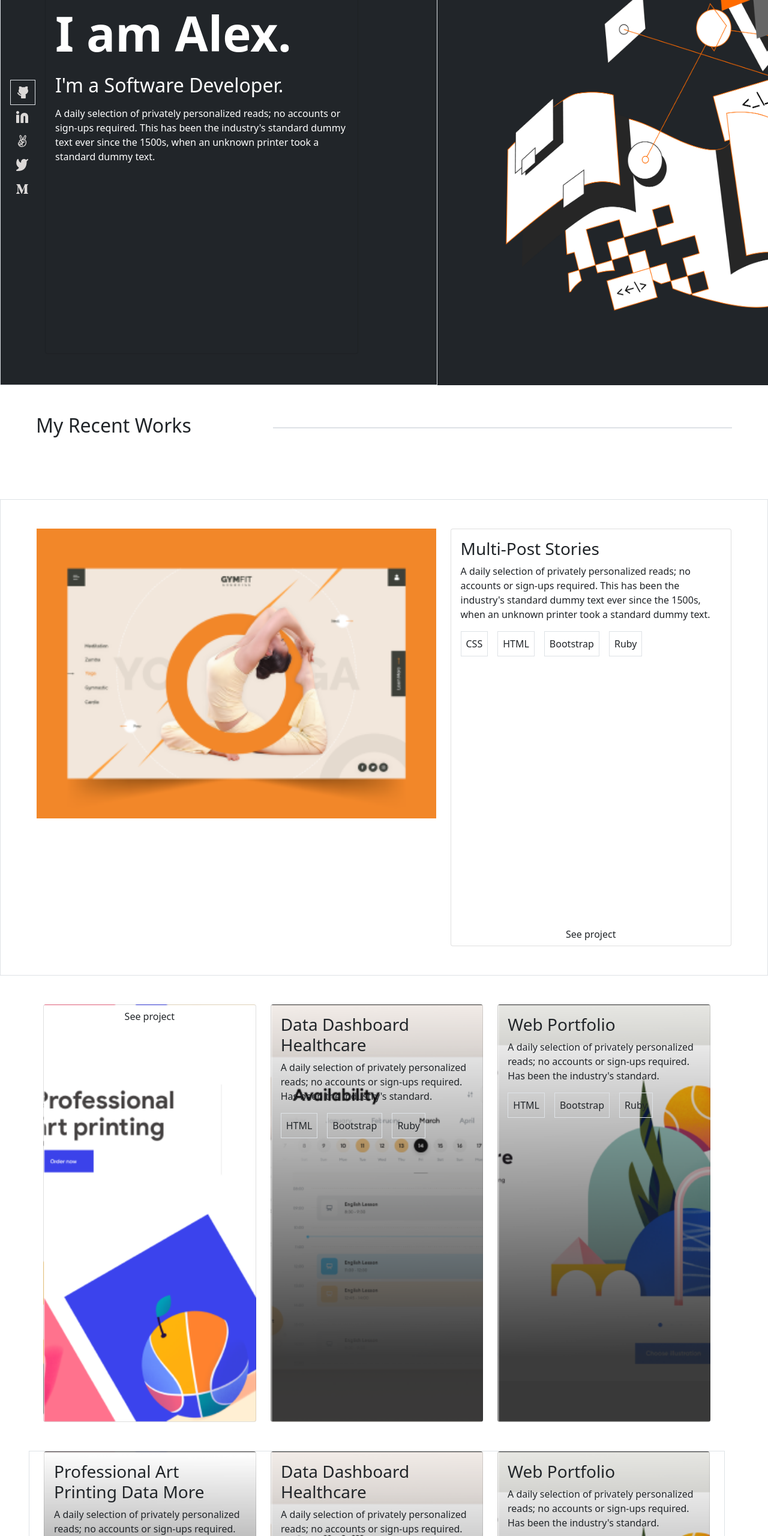
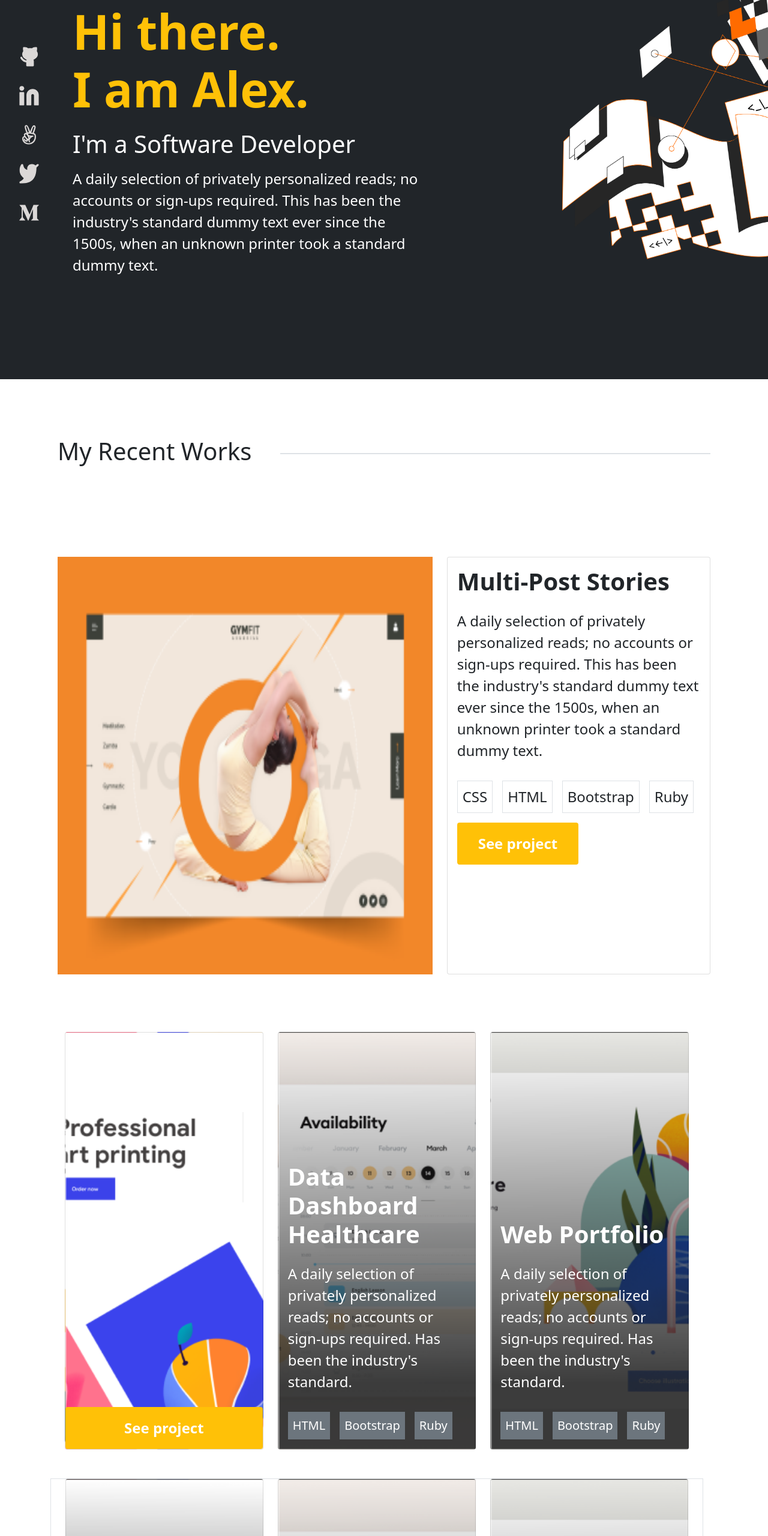
Before and after one commit to Drod86/bootstrap-portfolio, a plain HTML site: page index.html in a window 1280 px wide. Shown: the part 240-2800 px from the top of the page at 60% size. Drawn offline with nearby package versions, Linux system fonts and the light colour scheme.

Commit message:
Styled buttons and project cards

```diff
--- a/index.html
+++ b/index.html
@@ -1,4 +1,4 @@
-ar<!DOCTYPE html>
+<!DOCTYPE html>
 <html lang="en">
   <head>
     <meta charset="UTF-8" />
@@ -16,12 +16,12 @@ ar<!DOCTYPE html>
       integrity="sha384-MrcW6ZMFYlzcLA8Nl+NtUVF0sA7MsXsP1UyJoMp4YLEuNSfAP+JcXn/tWtIaxVXM"
       crossorigin="anonymous"
     ></script>
-    <link rel="stylesheet" href="styles.css">
+    <link rel="stylesheet" href="styles.css" />
   </head>
   <body>
-    <div class="container-fluid p-0">
-      <ul class="navbar navbar-light bg-secondary m-0">
-        <a class="navbar-brand text-white h1" href="#">My Logo</a>
+    <div class="container-fluid p-5 pt-0 pb-0 bg-secondary">
+      <ul class="navbar navbar-light m-5 mt-0 mb-0 fs-4">
+        <a class="navbar-brand text-white h1 fs-2" href="#">My Logo</a>
         <nav class="nav">
           <a class="nav-link text-white" href="#portfolio">portfolio</a>
           <a class="nav-link text-white" href="#about">about</a>
@@ -30,50 +30,77 @@ ar<!DOCTYPE html>
             class="nav-link text-white"
             href="mailto: daniel.r.rodriguez86@gmail.com"
           >
-            <img src="./Images/Main/Msg-Icon.png" alt="email" />
+            <img height="20" src="./Images/Main/Msg-Icon.png" alt="email" />
           </a>
         </nav>
       </ul>
     </div>
     <!-- MAIN -->
-    <main class="bg-dark min-vh-100 d-flex justify-content-between">
-      <div class="d-flex gap-3 p-3 min-vh-100 align-items-center border">
+    <main
+      class="bg-dark min-vh-100 d-flex justify-content-between align-items-center"
+    >
+      <div class="d-flex gap-4 p-3 min-vh-100 align-items-center">
         <ul class="d-flex flex-column list-unstyled">
-          <li class="border">
+          <li class="">
             <a>
-              <img src="./Images/Main/Social/GitHub.svg" alt="GitHub profile" />
+              <img
+                height="65"
+                src="./Images/Main/Social/GitHub.svg"
+                alt="GitHub profile"
+              />
             </a>
           </li>
           <li>
             <a>
-              <img src="./Images/Main/Social/Linkedin.svg" alt="Linkedin profile" />
+              <img
+                height="65"
+                src="./Images/Main/Social/Linkedin.svg"
+                alt="Linkedin profile"
+              />
             </a>
           </li>
           <li>
             <a>
-              <img src="./Images/Main/Social/Angelist.svg" alt="Angelist profile" />
+              <img
+                height="65"
+                src="./Images/Main/Social/Angelist.svg"
+                alt="Angelist profile"
+              />
             </a>
           </li>
           <li>
             <a>
-              <img src="./Images/Main/Social/Twitter.svg" alt="Twitter profile" />
+              <img
+                height="65"
+                src="./Images/Main/Social/Twitter.svg"
+                alt="Twitter profile"
+              />
             </a>
           </li>
           <li>
             <a>
-              <img src="./Images/Main/Social/Medium.svg" alt="Medium profile" />
+              <img
+                height="65"
+                src="./Images/Main/Social/Medium.svg"
+                alt="Medium profile"
+              />
             </a>
           </li>
         </ul>
 
-        <div class="card bg-transparent text-white w-75">
-          <div class="card-body d-flex flex-column gap-3">
-            <h1 class="card-title display-1 fw-bold d-flex flex-column">
-              <span>Hi there.</span> <span>I am Alex.</span>
+        <div class="bg-transparent text-white w-75">
+          <div
+            class="card-body d-flex flex-column gap-3 justify-content-center"
+          >
+            <h1
+              class="card-title display-1 fw-bold d-flex flex-column $orange-500 text-warning"
+            >
+              <span>Hi there.</span>
+              <span>I am Alex.</span>
             </h1>
-            <h2 class="card-subtitle">I'm a Software Developer.</h2>
+            <h2 class="card-subtitle h1">I'm a Software Developer</h2>
 
-            <p class="card-text">
+            <p class="card-text fs-4 fs-3">
               A daily selection of privately personalized reads; no accounts or
               sign-ups required. This has been the industry's standard dummy
               text ever since the 1500s, when an unknown printer took a standard
@@ -89,43 +116,44 @@ ar<!DOCTYPE html>
 
     <!-- RECENT WORK -->
 
-    <div class="container-fluid p5 d-flex flex-column gap-5">
-
+    <div class="container-fluid p-5 d-flex flex-column gap-5">
       <!-- Title -->
-      <div class="row align-items-center p-5 ">
-        <div class="col-sm-4 h2">My Recent Works</div>
+      <div class="row align-items-center p-5">
+        <div class="col-sm-4 h1">My Recent Works</div>
         <div class="col-sm-8">
           <div class="border"></div>
         </div>
       </div>
 
       <!-- Feature project -->
-      <div class="row border p-5">
+      <div class="row p-5">
         <!-- Image -->
         <div class="col-7">
-          <img class="w-100" src="Images/Work/Work-img-1.png" alt="" />
+          <img class="w-100 h-100" src="Images/Work/Work-img-1.png" alt="" />
         </div>
         <!-- Card description -->
         <div class="col-5">
           <div class="card w-100">
-            <div class="card-body">
-              <h3 class="card-title">Multi-Post Stories</h3>
+            <div class="card-body d-flex flex-column gap-3">
+              <h3 class="card-title display-6 fw-bold">Multi-Post Stories</h3>
 
-              <p class="card-text">
+              <p class="card-text fs-4">
                 A daily selection of privately personalized reads; no accounts
                 or sign-ups required. This has been the industry's standard
-                dummy text ever since the 1500s, when an unknown printer took
-                a standard dummy text.
+                dummy text ever since the 1500s, when an unknown printer took a
+                standard dummy text.
               </p>
 
-              <div class="d-flex justify-content-start gap-3">
+              <div class="d-flex justify-content-start gap-3 fs-4">
                 <div class="border text-center p-2">CSS</div>
                 <div class="border text-center p-2">HTML</div>
                 <div class="border text-center p-2">Bootstrap</div>
                 <div class="border text-center p-2">Ruby</div>
               </div>
+              <a class="btn bg-warning text-white fs-4 fw-bold w-50 p-3" href=""
+                >See project</a
+              >
             </div>
-            <a class="btn" href="">See project</a>
           </div>
         </div>
       </div>
@@ -133,49 +161,61 @@ ar<!DOCTYPE html>
       <!-- CARD SECTION -->
 
       <!-- Row-1 -->
-      <div class="row w-100 d-flex justify-content-center p-5 pb-0 pt-0">
-        <div class="row ">
+      <div
+        class="row w-100 d-flex justify-content-center p-5 pb-0 pt-0 text-white"
+      >
+        <div class="row">
           <!-- card1 -->
-          <div class="col-4 ">
-            <div class="card  h-100 card-1">
-
-              <a class="btn" href="">See project</a>
+          <div class="col-4">
+            <div
+              class="card h-100 card-1 d-flex flex-column justify-content-end"
+            >
+              <a class="btn bg-warning text-white fs-4 fw-bold p-3" href=""
+                >See project</a
+              >
             </div>
           </div>
           <!-- Card 2 -->
           <div class="col-4">
             <div class="card w-100 card-2">
-              <div class="card-body">
-                <h3 class="card-title">Data Dashboard Healthcare</h3>
+              <div
+                class="card-body d-flex flex-column justify-content-end gap-3"
+              >
+                <h3 class="card-title display-6 fw-bold">
+                  Data Dashboard Healthcare
+                </h3>
 
-                <p class="card-text">
-                  A daily selection of privately personalized reads; no accounts or sign-ups required. Has been the industry's standard.
+                <p class="card-text fs-4">
+                  A daily selection of privately personalized reads; no accounts
+                  or sign-ups required. Has been the industry's standard.
                 </p>
 
-                <div class="d-flex justify-content-start gap-3">
-                  <div class="border text-center p-2">HTML</div>
-                  <div class="border text-center p-2">Bootstrap</div>
-                  <div class="border text-center p-2">Ruby</div>
+                <div class="d-flex justify-content-start gap-3 fs-5">
+                  <div class="text-center p-2 bg-secondary">HTML</div>
+                  <div class="text-center p-2 bg-secondary">Bootstrap</div>
+                  <div class="text-center p-2 bg-secondary">Ruby</div>
                 </div>
               </div>
-
             </div>
           </div>
           <!-- Card 3 -->
           <div class="col-4">
             <div class="card w-100 card-3">
-              <div class="card-body">
-                <h3 class="card-title">Web Portfolio</h3>
+              <div
+                class="card-body d-flex flex-column justify-content-end border-warning gap-3"
+              >
+                <h3 class="card-title display-6 fw-bold">Web Portfolio</h3>
 
-                  <p class="card-text">
-                    A daily selection of privately personalized reads; no accounts or sign-ups required. Has been the industry's standard.
-                  </p>
+                <p class="card-text fs-4">
+                  A daily selection of privately personalized reads; no accounts
+                  or sign-ups required. Has been the industry's standard.
+                </p>
 
-                  <div class="d-flex justify-content-start gap-3">
-                    <div class="border text-center p-2">HTML</div>
-                    <div class="border text-center p-2">Bootstrap</div>
-                    <div class="border text-center p-2">Ruby</div>
-                  </div>
+                <div class="d-flex justify-content-start gap-3 fs-5">
+                  <div class="text-center p-2 bg-secondary">HTML</div>
+                  <div class="text-center p-2 bg-secondary">Bootstrap</div>
+                  <div class="text-center p-2 bg-secondary">Ruby</div>
+                </div>
               </div>
             </div>
           </div>
@@ -183,68 +223,79 @@ ar<!DOCTYPE html>
       </div>
 
       <!-- Row-2 -->
-      <div class="row w-100 d-flex justify-content-center p-5 pb-0 pt-0">
+      <div
+        class="row w-100 d-flex justify-content-center p-5 pb-0 pt-0 text-white"
+      >
         <div class="row border">
           <!-- Card 4 -->
           <div class="col-4">
             <div class="card w-100 card-4">
-              <div class="card-body">
-                <h3 class="card-title">Professional Art Printing Data More</h3>
+              <div
+                class="card-body d-flex flex-column justify-content-end border-warning gap-3"
+              >
+                <h3 class="card-title display-6 fw-bold">
+                  Professional Art Printing Data More
+                </h3>
 
-                <p class="card-text">
-                  A daily selection of privately personalized reads; no accounts or sign-ups required. Has been the industry's standard.
+                <p class="card-text fs-4">
+                  A daily selection of privately personalized reads; no accounts
+                  or sign-ups required. Has been the industry's standard.
                 </p>
 
-                <div class="d-flex justify-content-start gap-3">
-                  <div class="border text-center p-2">HTML</div>
-                  <div class="border text-center p-2">Bootstrap</div>
-                  <div class="border text-center p-2">Ruby</div>
+                <div class="d-flex justify-content-start gap-3 fs-5">
+                  <div class="text-center p-2 bg-secondary">HTML</div>
+                  <div class="text-center p-2 bg-secondary">Bootstrap</div>
+                  <div class="text-center p-2 bg-secondary">Ruby</div>
                 </div>
               </div>
-
             </div>
           </div>
           <!-- Card 5 -->
           <div class="col-4">
             <div class="card w-100 card-2">
-              <div class="card-body">
-                <h3 class="card-title">Data Dashboard Healthcare</h3>
+              <div
+                class="card-body d-flex flex-column justify-content-end border-warning gap-3"
+              >
+                <h3 class="card-title display-6 fw-bold">
+                  Data Dashboard Healthcare
+                </h3>
 
-                <p class="card-text">
-                  A daily selection of privately personalized reads; no accounts or sign-ups required. Has been the industry's standard.
+                <p class="card-text fs-4">
+                  A daily selection of privately personalized reads; no accounts
+                  or sign-ups required. Has been the industry's standard.
                 </p>
 
-                <div class="d-flex justify-content-start gap-3">
-                  <div class="border text-center p-2">HTML</div>
-                  <div class="border text-center p-2">Bootstrap</div>
-                  <div class="border text-center p-2">Ruby</div>
+                <div class="d-flex justify-content-start gap-3 fs-5">
+                  <div class="text-center p-2 bg-secondary">HTML</div>
+                  <div class="text-center p-2 bg-secondary">Bootstrap</div>
+                  <div class="text-center p-2 bg-secondary">Ruby</div>
                 </div>
               </div>
-
             </div>
           </div>
           <!-- Card 6 -->
           <div class="col-4">
             <div class="card w-100 card-3">
-              <div class="card-body">
-                <h3 class="card-title">Web Portfolio</h3>
+              <div
+                class="card-body d-flex flex-column justify-content-end border-warning gap-3"
+              >
+                <h3 class="card-title display-6 fw-bold">Web Portfolio</h3>
 
-                  <p class="card-text">
-                    A daily selection of privately personalized reads; no accounts or sign-ups required. Has been the industry's standard.
-                  </p>
+                <p class="card-text fs-4">
+                  A daily selection of privately personalized reads; no accounts
+                  or sign-ups required. Has been the industry's standard.
+                </p>
 
-                  <div class="d-flex justify-content-start gap-3">
-                    <div class="border text-center p-2">HTML</div>
-                    <div class="border text-center p-2">Bootstrap</div>
-                    <div class="border text-center p-2">Ruby</div>
-                  </div>
+                <div class="d-flex justify-content-start gap-3 fs-5">
+                  <div class="text-center p-2 bg-secondary">HTML</div>
+                  <div class="text-center p-2 bg-secondary">Bootstrap</div>
+                  <div class="text-center p-2 bg-secondary">Ruby</div>
+                </div>
               </div>
             </div>
           </div>
         </div>
       </div>
-
     </div>
-
   </body>
 </html>
--- a/styles.css
+++ b/styles.css
@@ -1,4 +1,3 @@
-
 .card-1 {
   background-image: url(Images/Work/Desktop/c1.png);
   background-size: cover;
```
Lines whose indentation alone changed are shown as unchanged.
